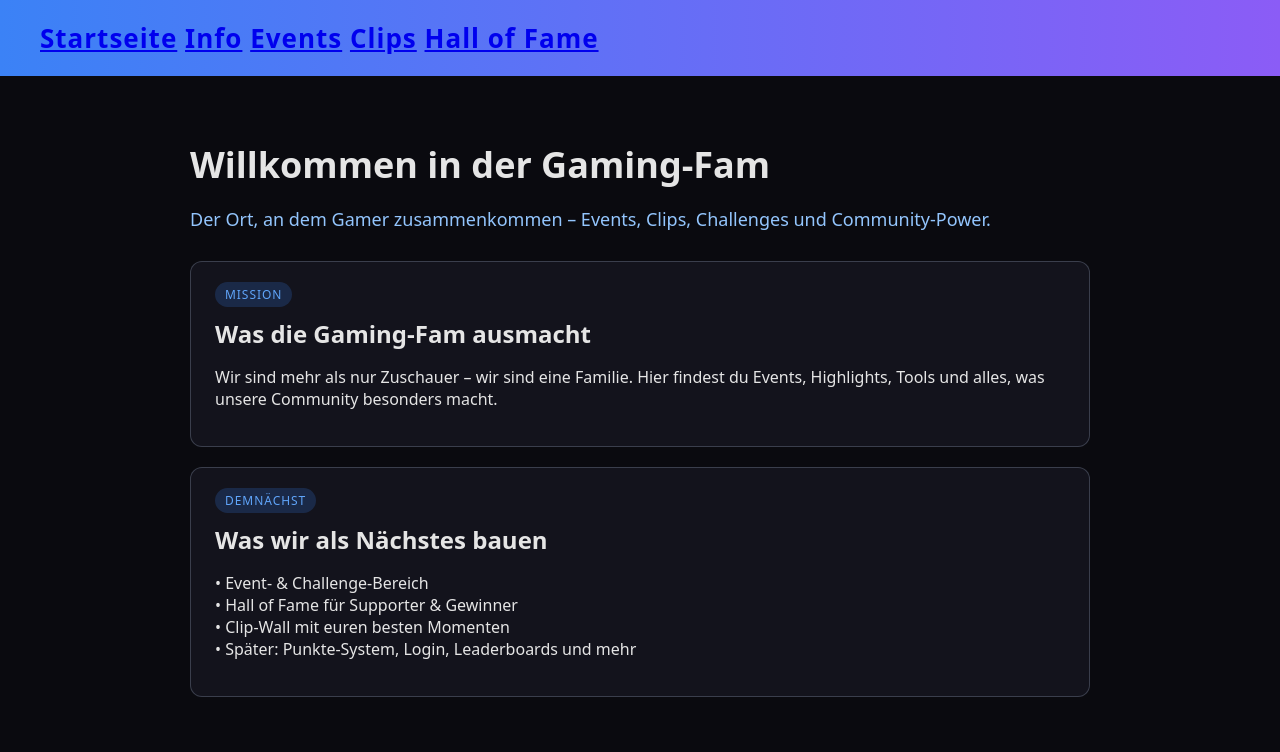
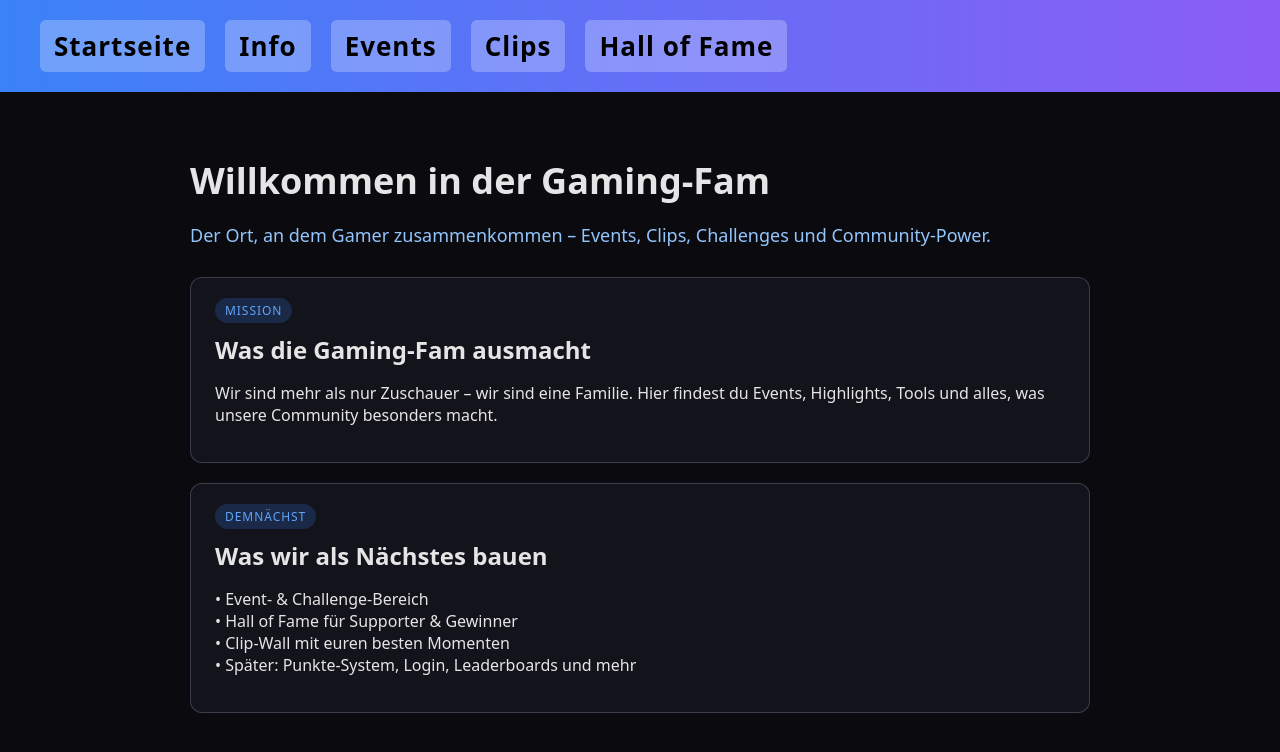
Before and after one commit to MAX2010XD-Pixel/MAX2010XD-Website, a plain HTML site: page index.html in a window 1280 px wide. Drawn offline with Linux system fonts and the light colour scheme.

Commit message:
Update index.html

```diff
--- a/index.html
+++ b/index.html
@@ -54,6 +54,24 @@
       letter-spacing: 0.08em;
       margin-bottom: 10px;
     }
+    nav {
+      display: flex;
+      gap: 20px;
+      align-items: center;
+    }
+    nav a {
+      color: #000;
+      font-weight: bold;
+      text-decoration: none;
+      padding: 8px 14px;
+      border-radius: 6px;
+      background: rgba(255, 255, 255, 0.25);
+      transition: 0.2s;
+    }
+    nav a:hover {
+      background: #00ff7f;
+      color: #000;
+    }
   </style>
 </head>
 <body>
```
